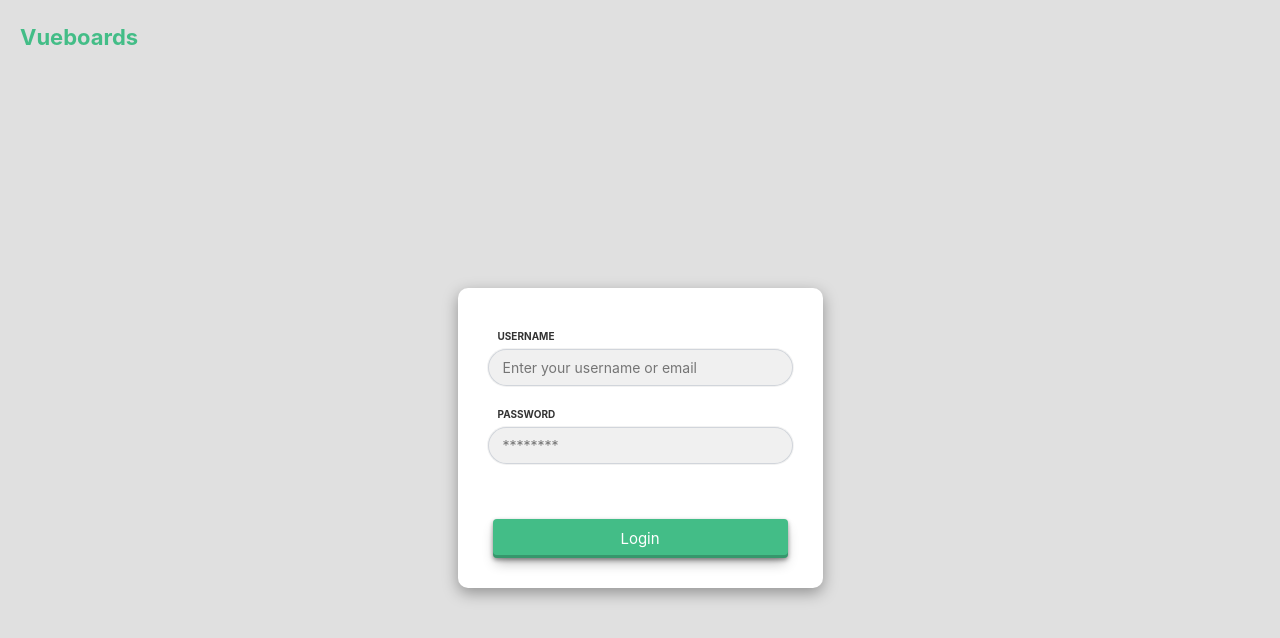
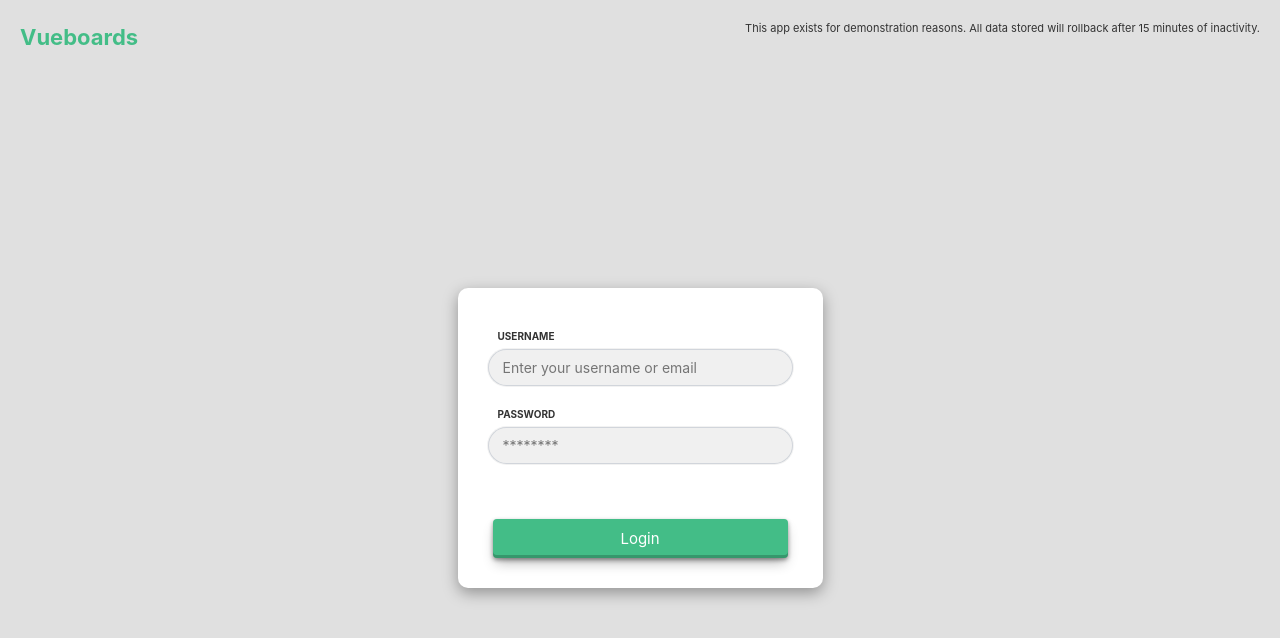
Before and after one commit to ktsalik/vueboards, a Vue app: page /login in a window 1280 px wide. Shown: the top 638 px of the page. Built offline with nearby package versions, Linux system fonts and the light colour scheme; no server answers; a web font is replaced by a local one.

Commit message:
add demonstration reasons only message to header

```diff
--- a/src/App.vue
+++ b/src/App.vue
@@ -40,9 +40,11 @@ if (key) {
 
 <template>
   <header>
-    <div class="logo">
+    <RouterLink to="/" class="logo">
       Vueboards
-    </div>
+    </RouterLink>
+
+    <span style="font-size: 11px">This app exists for demonstration reasons. All data stored will rollback after 15 minutes of inactivity.</span>
   </header>
 
   <main v-if="state.initialized">
@@ -62,6 +64,8 @@ if (key) {
   color: $app-text-color;
 
   header {
+    display: flex;
+    justify-content: space-between;
     padding: 20px;
 
     .logo {
@@ -77,6 +81,15 @@ if (key) {
   }
 }
 
+@media screen and (max-width: 425px) {
+  #app {
+
+    header {
+      flex-direction: column;
+    }
+  }
+}
+
 a, button {
   color: $app-text-color;
 }
```
